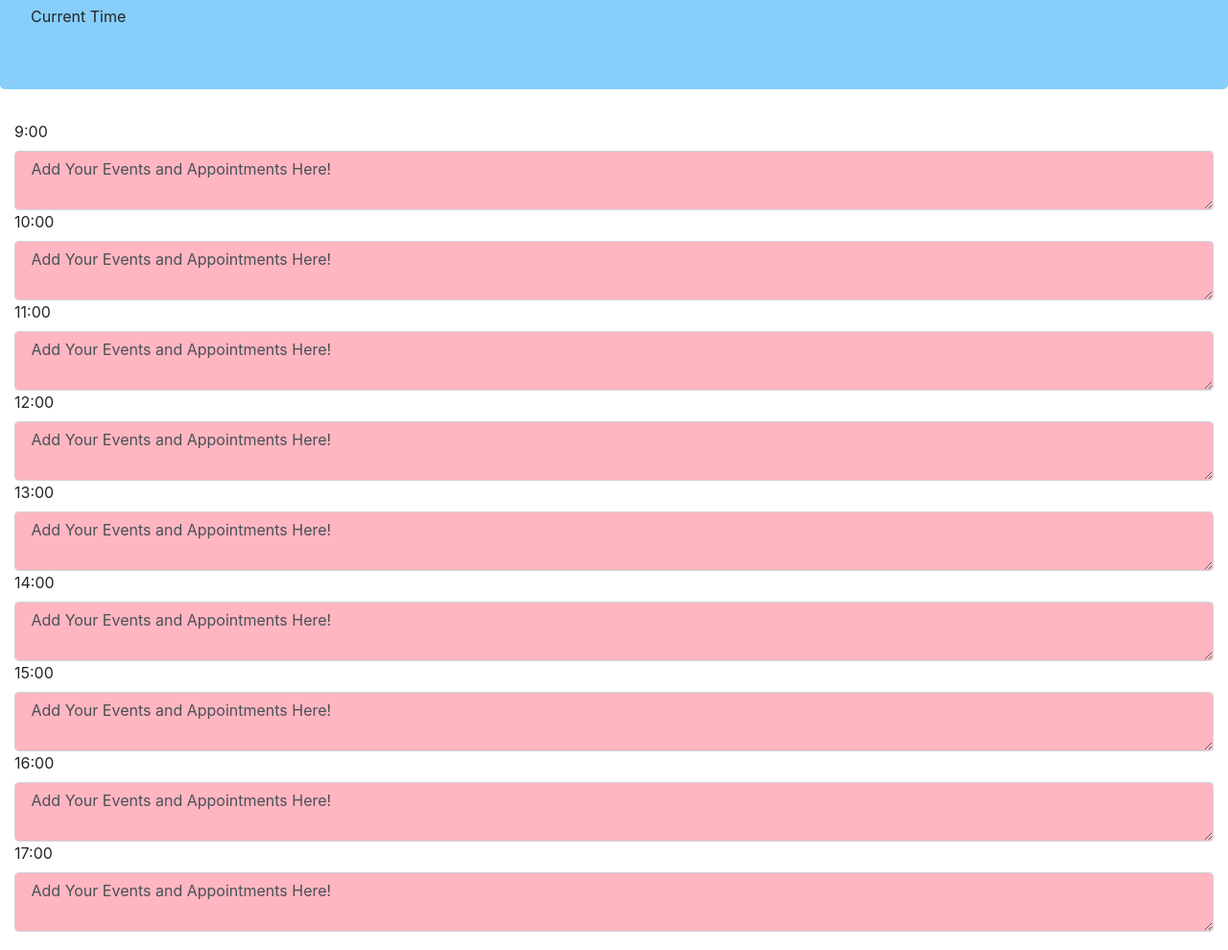
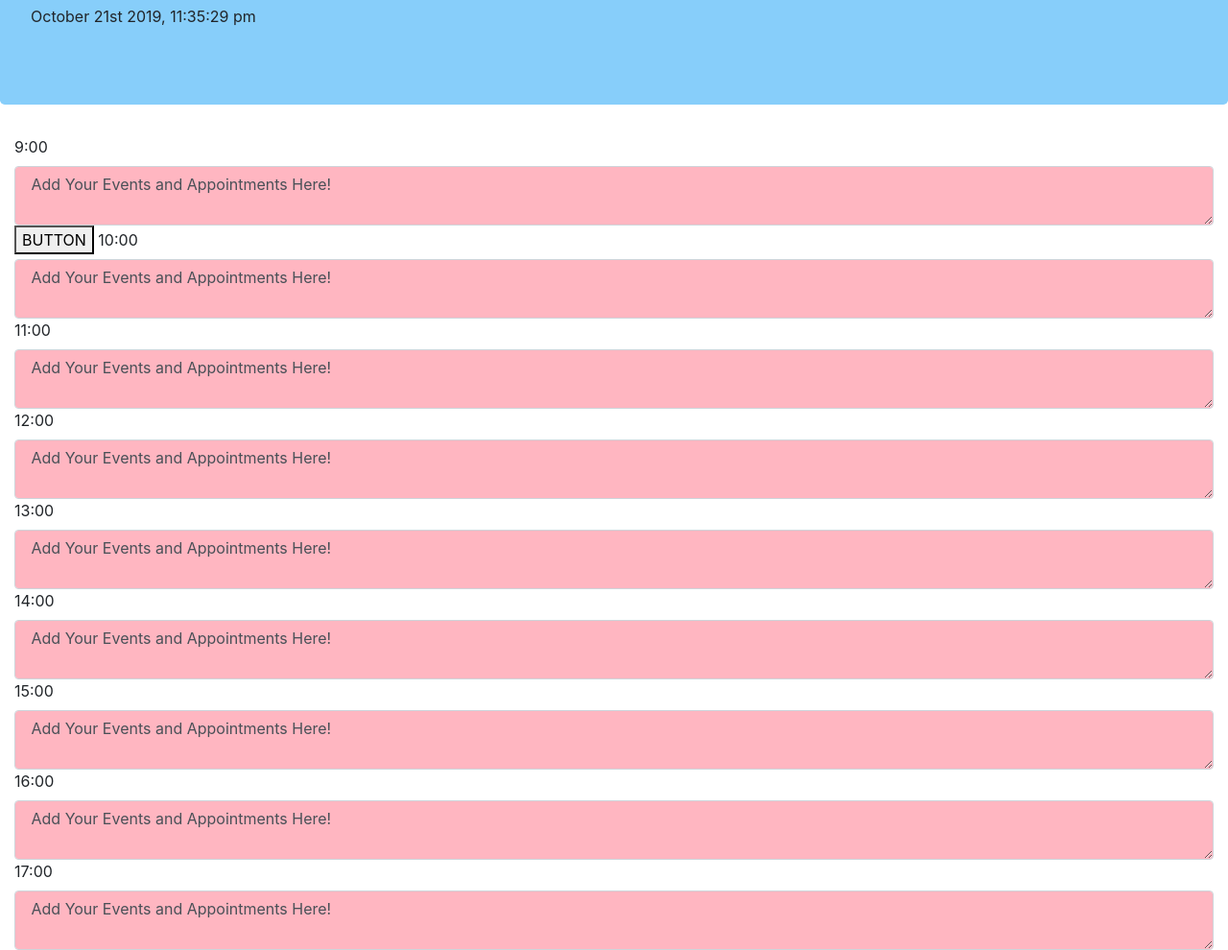
Before and after one commit to jskye429/DayPlanner, a plain HTML site: page index.html in a window 1280 px wide. Shown: the part 115-1105 px from the top of the page at 96% size. Drawn offline with nearby package versions, Linux system fonts and the light colour scheme.

Commit message:
added current time and button

```diff
--- a/index.html
+++ b/index.html
@@ -19,31 +19,30 @@
 
     <div class="jumbotron" id="dailyPlanner">
         <h1>Daily Planner</h1>
-        <div class="currentMoment">
-            Current Time
-        </div>
+        <p class="currentMoment"> Current Time</p>
 
     </div>
     <div class="container-fluid">
         <div class="time-hours" id="timeHours">
             <label for="comment">9:00</label>
-            <textarea class="form-control" rows="2" id="comment"> Add Your Events and Appointments Here! </textarea>
+            <textarea class="form-control" rows="2" id="comment" data-hour=9> Add Your Events and Appointments Here!  </textarea>
+            <button>BUTTON</button>
             <label for="comment">10:00</label>
-            <textarea class="form-control" rows="2" id="comment2"> Add Your Events and Appointments Here! </textarea>
+            <textarea class="form-control" rows="2" id="comment2" data-hour=10> Add Your Events and Appointments Here! </textarea>
             <label for="comment">11:00</label>
-            <textarea class="form-control" rows="2" id="comment3"> Add Your Events and Appointments Here! </textarea>
+            <textarea class="form-control" rows="2" id="comment3" data-hour=11> Add Your Events and Appointments Here! </textarea>
             <label for="comment">12:00</label>
-            <textarea class="form-control" rows="2" id="comment4"> Add Your Events and Appointments Here! </textarea>
+            <textarea class="form-control" rows="2" id="comment4" data-hour=12> Add Your Events and Appointments Here! </textarea>
             <label for="comment">13:00</label>
-            <textarea class="form-control" rows="2" id="comment5"> Add Your Events and Appointments Here! </textarea>
+            <textarea class="form-control" rows="2" id="comment5" data-hour=13> Add Your Events and Appointments Here! </textarea>
             <label for="comment">14:00</label>
-            <textarea class="form-control" rows="2" id="comment6"> Add Your Events and Appointments Here! </textarea>
+            <textarea class="form-control" rows="2" id="comment6" data-hour=14> Add Your Events and Appointments Here! </textarea>
             <label for="comment">15:00</label>
-            <textarea class="form-control" rows="2" id="comment7"> Add Your Events and Appointments Here! </textarea>
+            <textarea class="form-control" rows="2" id="comment7" data-hour=15> Add Your Events and Appointments Here! </textarea>
             <label for="comment">16:00</label>
-            <textarea class="form-control" rows="2" id="comment8"> Add Your Events and Appointments Here! </textarea>
+            <textarea class="form-control" rows="2" id="comment8" data-hour=16> Add Your Events and Appointments Here! </textarea>
             <label for="comment">17:00</label>
-            <textarea class="form-control" rows="2" id="comment9"> Add Your Events and Appointments Here! </textarea>
+            <textarea class="form-control" rows="2" id="comment9" data-hour=17> Add Your Events and Appointments Here! </textarea>
 
 
 
@@ -63,7 +62,7 @@
 
 <script src="https://code.jquery.com/jquery-3.4.1.min.js"
     integrity="sha256-CSXorXvZcTkaix6Yvo6HppcZGetbYMGWSFlBw8HfCJo=" crossorigin="anonymous"></script>
-<script src="https://cdnjs.cloudflare.com/ajax/libs/moment.js/2.24.0/locale/af.js"></script>
+    <script src="https://cdnjs.cloudflare.com/ajax/libs/moment.js/2.24.0/moment.js"></script>
 
 <script src="script.js"></script>
 
--- a/script.js
+++ b/script.js
@@ -1,9 +1,31 @@
 // moment stuffs
+$(document).ready(function() {
+    var hourNow = moment().format('MMMM Do YYYY, h:mm:ss a')
+    $('.currentMoment').text(hourNow)
+    var currentHour = moment().format('H')
+        console.log(currentHour)
 
-$(document).ready(function() {
+$(".form-control").each(function(){
+        var someHour = $(this).attr("data-hour")
+        console.log($(this).data("hour"))
+        someHour = parseInt(someHour);
+        //+someHour
+
+        if(someHour === currentHour){
+          $(this).css("backgroundColor","purple")
+            $(this).addClass()
+            console.log("made a match")
+       } else if(1===1){
+
+   }
+        $("button").click(function(){
+           var task = $("#comment").val()
+                var noteForMessage = "do a task"
+            $("#comment").val(noteForMessage)
+            localStorage.setItem("task 9:00",task)
+            var something = localStorage.getItem("task 9:00")
+       });
+
+    });
+
 });
-
-var hourNow = moment().format
-$('currentMoment').moment() {
-
-}
```
